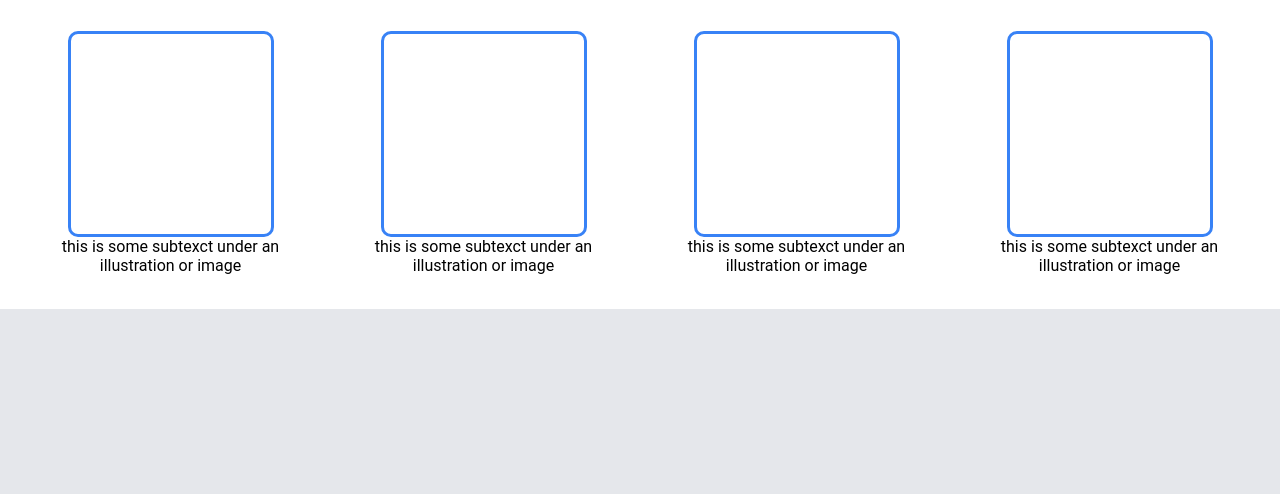
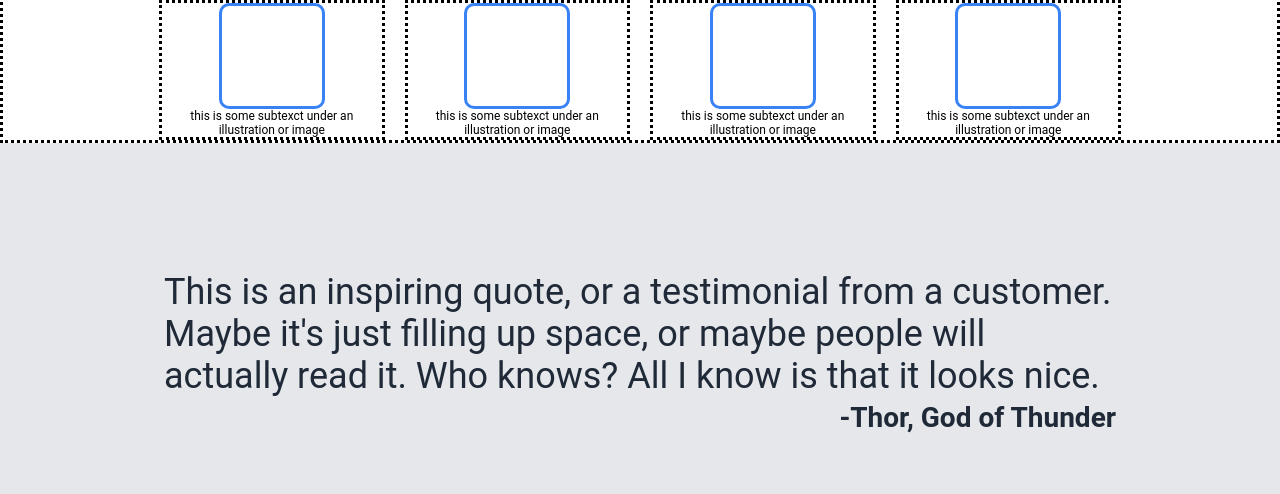
Before and after one commit to kuang-j-wei/flexbox-capstone, a plain HTML site: page index.html in a window 1280 px wide. Shown: the part 458-952 px from the top of the page. Drawn offline with Linux system fonts and the light colour scheme.

Commit message:
Complete styling of quote section

```diff
--- a/style.css
+++ b/style.css
@@ -4,15 +4,13 @@ body {
     min-height: 100vh;
     display: flex;
     flex-direction: column;
+    font-size: 12px;
 }
 
 .header {
     display: flex;
     flex-direction: column;
     background-color: #1F2937;
-    /* justify-content: space-between; */
-    /* align-items: center; */
-    /* gap: 150px 100px; */
     padding-left: 128px;
     padding-right: 128px;
 }
@@ -108,46 +106,52 @@ a {
     font-weight: 800;
     color: #1F2937;
     padding: 24px;
-    /* border: dotted; */
 }
 
-.core-content .info-header .cards-container {
+.cards-container {
     display: flex;
+    padding-left: 156px;
+    padding-right: 156px;
     justify-content: space-between;
     gap: 20px;
-    padding: 24px;
-    /* border: dotted; */
+    border: dotted;
 }
 
-.core-content .info-header .cards-container .card {
+.cards-container .card {
     display: flex;
     flex-direction: column;
-    align-items: center;;
+    align-items: center;
     justify-content: space-between;
-    /* border: solid; */
-    flex: 1;
-    flex-wrap: wrap;
-    padding: 10px;
+    flex: auto;
     text-align: center;
+    border: dotted;
 }
 
 .core-content .info-header .cards-container .card .img-frame {
     display: flex;
-    width: 200px;
-    height: 200px;
+    width: 100px;
+    height: 100px;
     border-radius: 10px;
     border: solid #3882f6;
     flex-shrink: 0;
 }
 
 
-.core-content .quote-container {
+.quote-container {
     display: flex;
     flex-direction: column;
     background-color: #E5E7EB;
     color: #1F2937;
     font-size: 36px;
     font-style: "light italic";
-    padding: 188px 188px;
     flex: 1;
-\}
+    align-self: stretch;
+    padding: 128px 164px;
+}
+
+.quote-container .author {
+    align-self: flex-end;
+    font-size: 28px;
+    font-weight: bold;
+    padding-top: 4px;
+}
```
